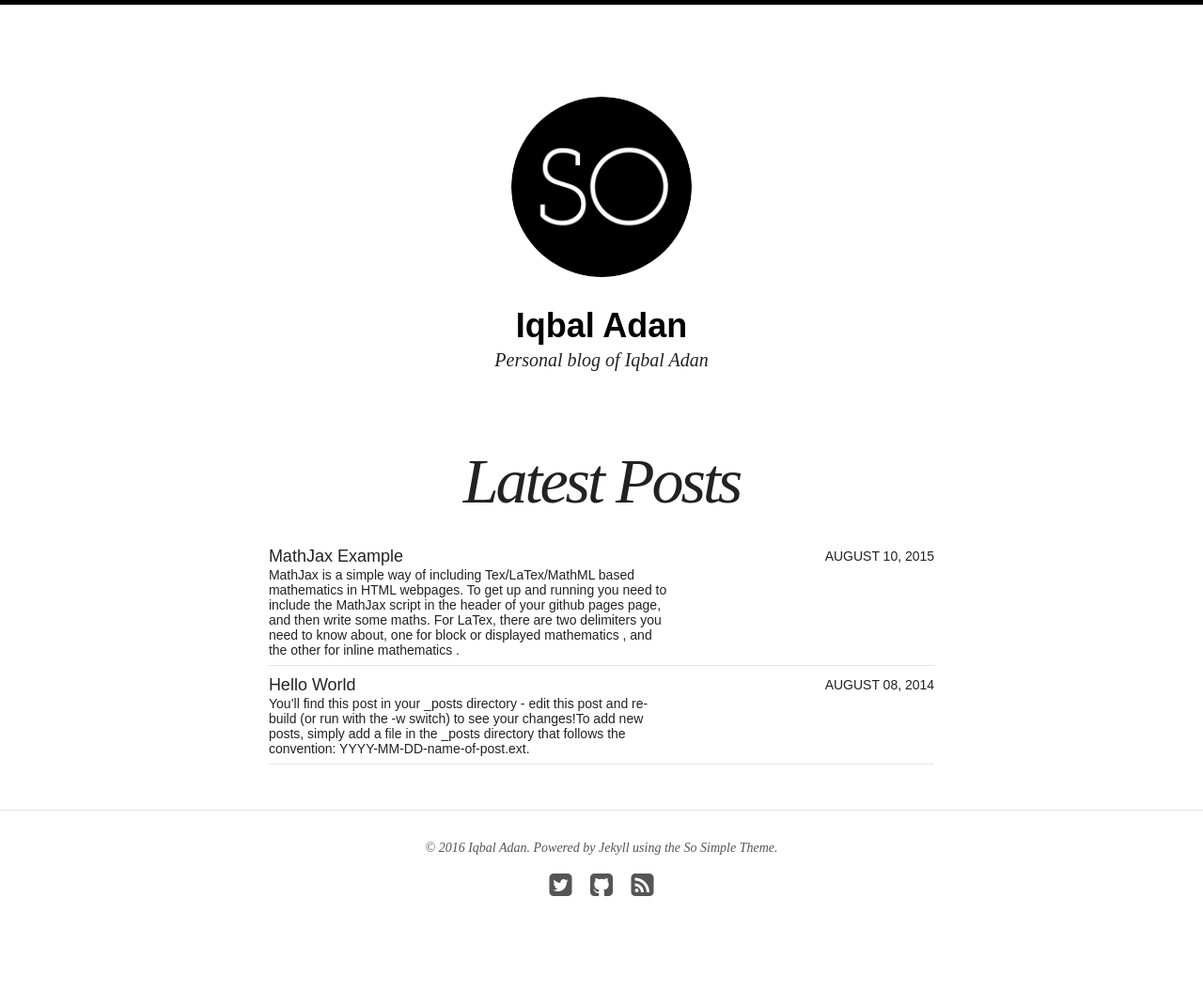
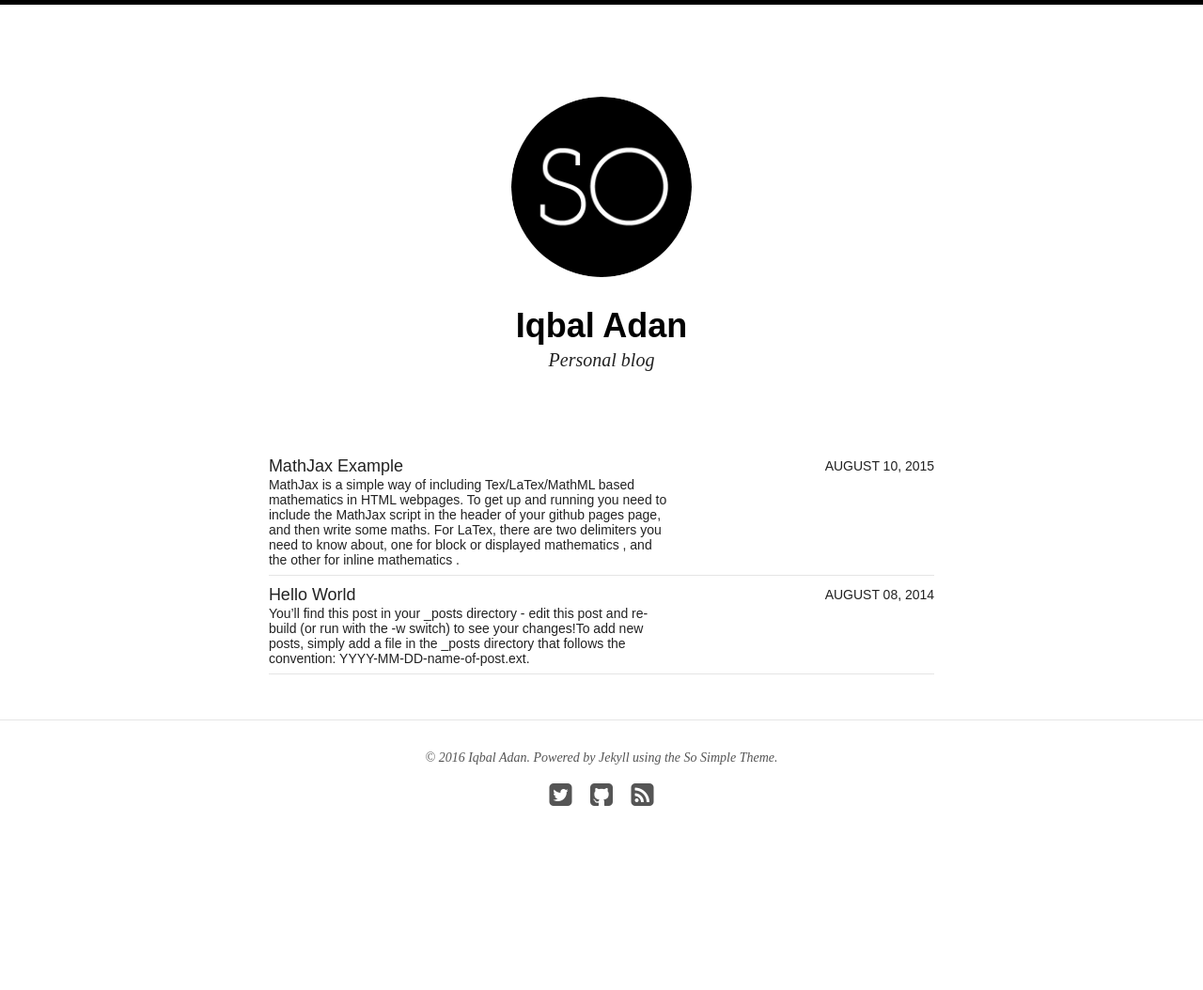
Before and after one commit to iqbaladan/iqbaladan.github.io, a Jekyll site: the page built from index.html, in a window 1280 px wide. Shown: the whole page at 94% size. Built offline with Jekyll 4.4.1, drawn with Linux system fonts in a browser that asks for light colours; nearby versions of some CDN libraries; after the commit the page ends 958 px from its top, so only the background shows below that.

Commit message:
Edit _config.yml

```diff
--- a/_config.yml
+++ b/_config.yml
@@ -2,7 +2,7 @@
 
 title: Iqbal Adan
 locale: en_US
-description: Personal blog of Iqbal Adan
+description: Personal blog
 logo: site-logo.png
 search: true
 url: ''
--- a/index.html
+++ b/index.html
@@ -1,6 +1,6 @@
 ---
 layout: page
-title: Latest Posts
+title:
 excerpt: "A simple and clean responsive Jekyll theme for words and photos."
 search_omit: true
 ---
```
Also changed, not shown: _posts/blog/2014-08-08-hello-world.md (+1 -2 lines).
